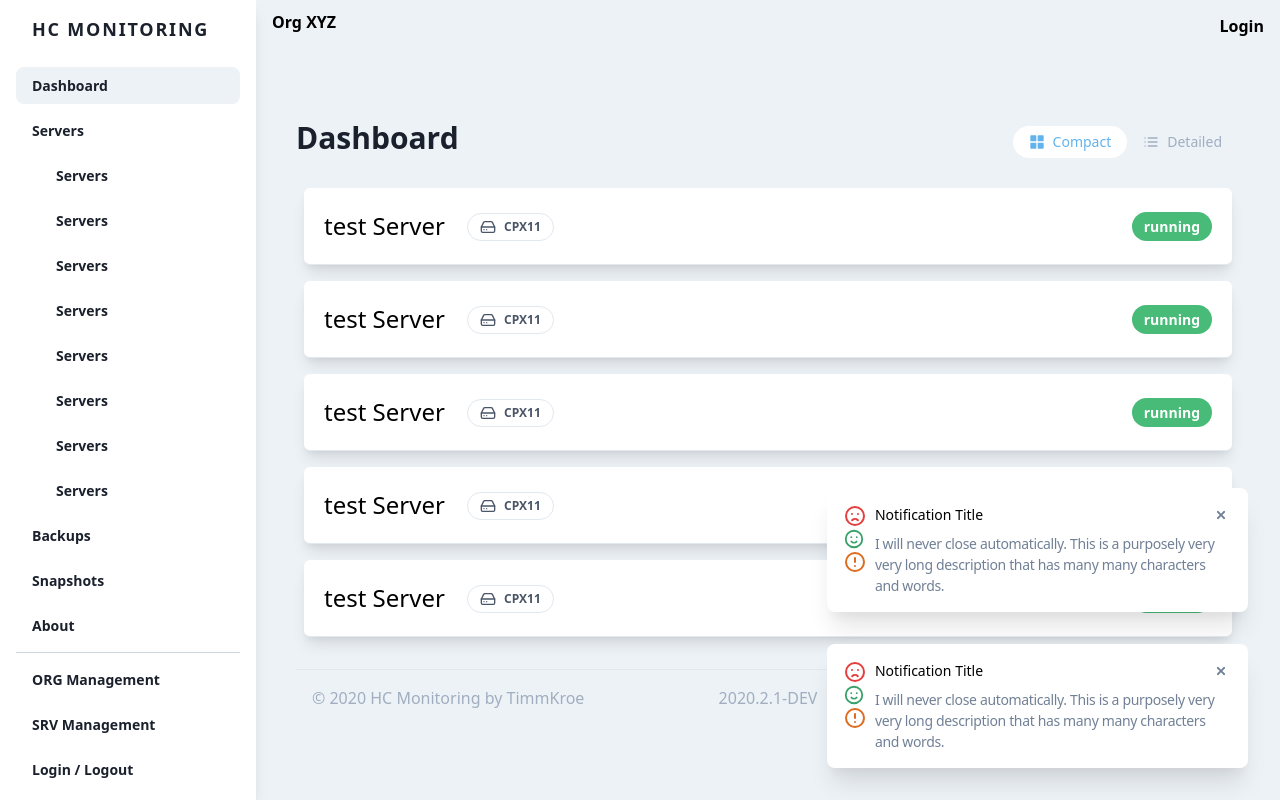
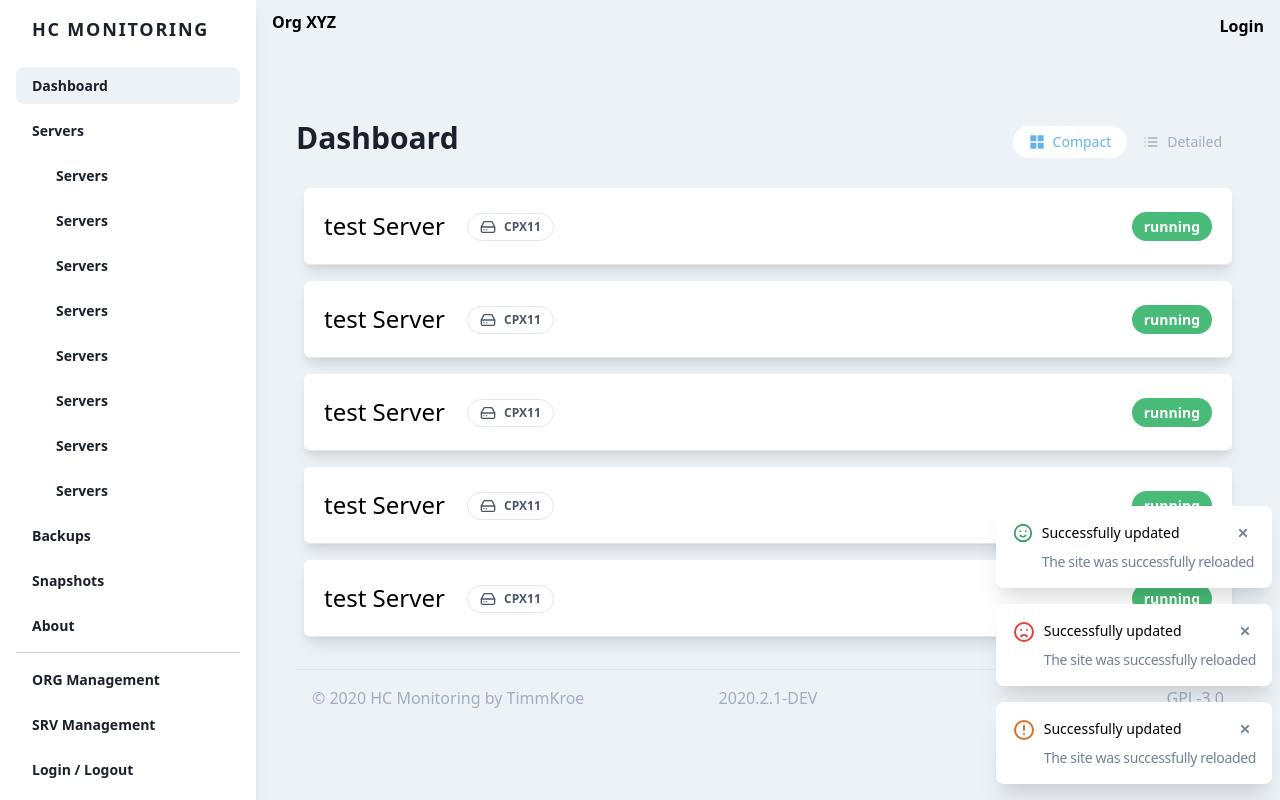
Before and after one commit to TimmKroe/HCMonitoring.WebAPP, a Vue app: page / in a window 1280 px wide. Built offline with nearby package versions, Linux system fonts and the light colour scheme.

Commit message:
implemented dynamic alerts / notifications
Signed-off-by: TimmKroe <kroeger.timm@gmx.de>

```diff
--- a/src/App.vue
+++ b/src/App.vue
@@ -35,8 +35,9 @@
                 </div>
 
                 <div class="absolute bottom-0 right-0">
-                    <Alert class="mr-8 w-2/4" status="green" statustype="success" msg="sdadfaösjdfakjsdff"/>
-                    <Alert class="mr-8 w-2/4" status="green" statustype="success" msg="sdadfaösjdfakjsdff"/>
+                    <div v-for="(alert, i) in this.notifications" :key="i" class="w-full pr-2">
+                        <Alert :title="alert.title" :status="alert.status" :statustype="alert.statustype" :msg="alert.msg"/>
+                    </div>
                 </div>
 
 
@@ -80,7 +81,11 @@
         data() {
             return {
                 open: false,
-                notifications: []
+                notifications: [
+                    {title: 'Successfully updated', statustype: 'success', msg: 'The site was successfully reloaded'},
+                    {title: 'Successfully updated', statustype: 'danger', msg: 'The site was successfully reloaded'},
+                    {title: 'Successfully updated', statustype: 'warning', msg: 'The site was successfully reloaded'},
+                ]
             }
         },
         methods: {
--- a/src/components/alerts/Alert.vue
+++ b/src/components/alerts/Alert.vue
@@ -1,7 +1,7 @@
 <template>
-    <div class="shadow-xl rounded-lg bg-white mx-auto m-8 p-4 notification-box flex">
+    <div class="shadow-xl rounded-lg bg-white m-4 mx-auto max-w-md p-4 notification-box flex">
         <div class="pr-2">
-            <svg
+            <svg v-if="statustype === 'danger'"
                     class="fill-current text-red-600"
                     xmlns="http://www.w3.org/2000/svg"
                     viewBox="0 0 24 24"
@@ -13,7 +13,7 @@
                         d="M12 22a10 10 0 1 1 0-20 10 10 0 0 1 0 20zm0-2a8 8 0 1 0 0-16 8 8 0 0 0 0 16zm-3.54-4.54a5 5 0 0 1 7.08 0 1 1 0 0 1-1.42 1.42 3 3 0 0 0-4.24 0 1 1 0 0 1-1.42-1.42zM9 11a1 1 0 1 1 0-2 1 1 0 0 1 0 2zm6 0a1 1 0 1 1 0-2 1 1 0 0 1 0 2z"
                 />
             </svg>
-            <svg
+            <svg v-if="statustype === 'success'"
                     class="fill-current text-green-600"
                     xmlns="http://www.w3.org/2000/svg"
                     viewBox="0 0 24 24"
@@ -25,7 +25,7 @@
                         d="M12 22a10 10 0 1 1 0-20 10 10 0 0 1 0 20zm0-2a8 8 0 1 0 0-16 8 8 0 0 0 0 16zm-3.54-4.46a1 1 0 0 1 1.42-1.42 3 3 0 0 0 4.24 0 1 1 0 0 1 1.42 1.42 5 5 0 0 1-7.08 0zM9 11a1 1 0 1 1 0-2 1 1 0 0 1 0 2zm6 0a1 1 0 1 1 0-2 1 1 0 0 1 0 2z"
                 />
             </svg>
-            <svg
+            <svg v-if="statustype === 'warning'"
                     class="fill-current text-orange-600"
                     xmlns="http://www.w3.org/2000/svg"
                     viewBox="0 0 24 24"
@@ -40,7 +40,7 @@
         </div>
         <div>
             <div class="text-sm pb-2">
-                Notification Title
+                {{ title }}
                 <span class="float-right">
               <svg
                       class="fill-current text-gray-600"
@@ -57,8 +57,7 @@
             </span>
             </div>
             <div class="text-sm text-gray-600  tracking-tight ">
-                I will never close automatically. This is a purposely very very long
-                description that has many many characters and words.
+                {{ msg }}
             </div>
         </div>
     </div>
@@ -67,7 +66,7 @@
 <script>
     export default {
         name: 'Alert',
-        props: ["status", "statustype", "msg"]
+        props: ["statustype", "title", "msg"]
     }
 </script>
 
```
